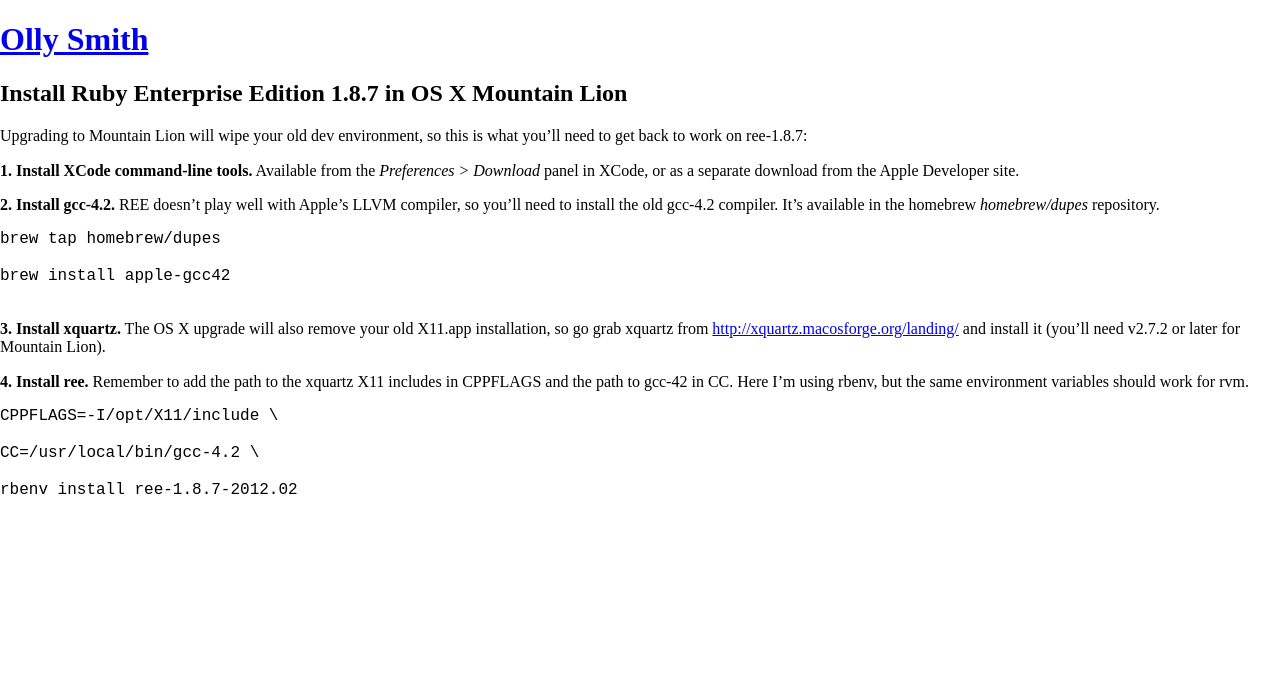
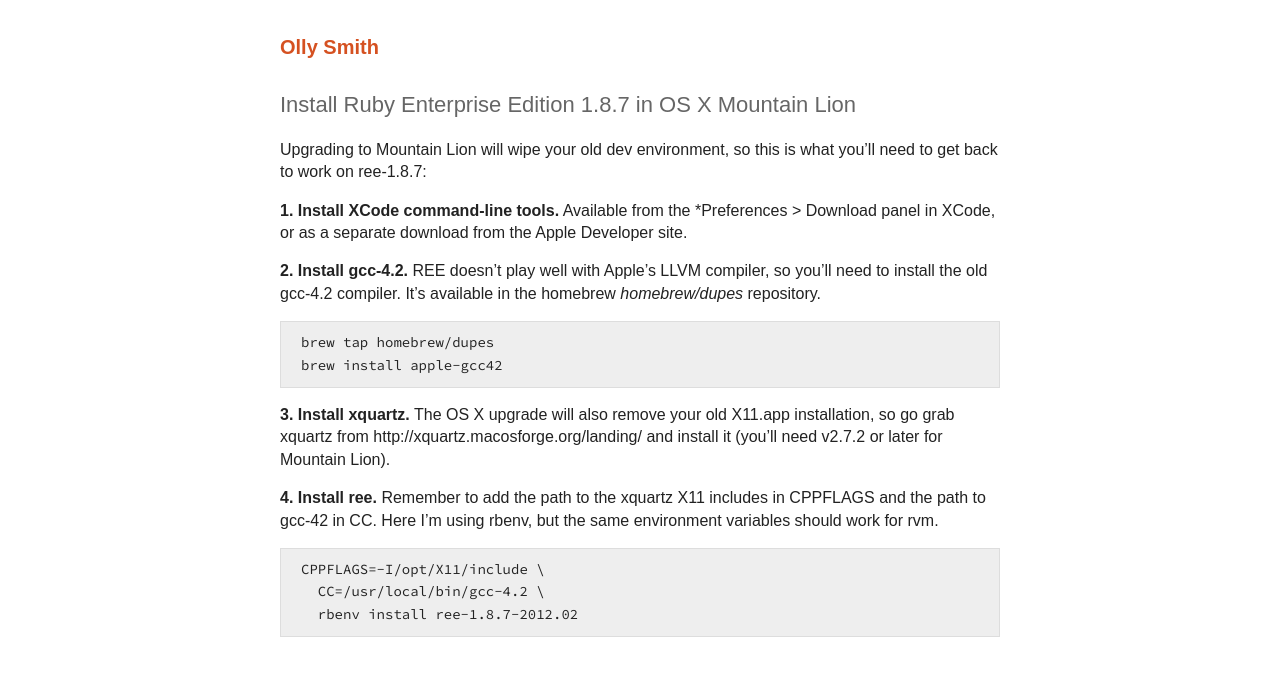
Before and after one commit to oesmith/oesmith.github.com, a Jekyll site: the page built from _posts/tumblr/2012-07-29-28278210238.md, in a window 1280 px wide. Shown: the top 676 px of the page. Built offline with Jekyll 4.4.1, drawn with Linux system fonts in a browser that asks for light colours; nearby versions of some CDN libraries; some web fonts are replaced; library files that are not in the unit come from our copies.

Commit message:
Basic template.

```diff
--- a/_layouts/default.html
+++ b/_layouts/default.html
@@ -7,9 +7,10 @@
   <meta name="author" content="Olly Smith">
   <meta name="viewport" content="width=device-width">
 
-  <link rel="stylesheet" href="css/normalize.css">
-  <link rel="stylesheet" href="css/main.css">
-  <script src="js/vendor/modernizr-2.6.2.min.js"></script>
+  <link href='http://fonts.googleapis.com/css?family=ABeeZee|Source+Code+Pro' rel='stylesheet' type='text/css'>
+  <link rel="stylesheet" href="/css/normalize.css">
+  <link rel="stylesheet" href="/css/main.css">
+  <script src="/js/vendor/modernizr-2.6.2.min.js"></script>
 </head>
 <body>
 
--- a/_posts/tumblr/2012-07-29-28278210238.html
+++ /dev/null
@@ -1,40 +0,0 @@
----
-layout: post
-title: Install Ruby Enterprise Edition 1.8.7 in OS X Mountain Lion
----
-
-<p>Upgrading to Mountain Lion will wipe your old dev environment, so this is what you&#8217;ll need to get back to work on ree-1.8.7:</p>
-
-
-
-<p><strong>1. Install XCode command-line tools.</strong>  Available from the <em>Preferences &gt; Download</em> panel in XCode, or as a separate download from the Apple Developer site.</p>
-
-
-
-<p><strong>2. Install gcc-4.2.</strong>  REE doesn&#8217;t play well with Apple&#8217;s LLVM compiler, so you&#8217;ll need to install the old gcc-4.2 compiler.  It&#8217;s available in the homebrew <em>homebrew/dupes</em> repository.</p>
-
-
-
-<pre><code>brew tap homebrew/dupes
-
-brew install apple-gcc42
-
-</code></pre>
-
-
-
-<p><strong>3. Install xquartz.</strong>  The OS X upgrade will also remove your old X11.app installation, so go grab xquartz from <a href="http://xquartz.macosforge.org/landing/">http://xquartz.macosforge.org/landing/</a> and install it (you&#8217;ll need v2.7.2 or later for Mountain Lion).</p>
-
-
-
-<p><strong>4. Install ree.</strong>  Remember to add the path to the xquartz X11 includes in CPPFLAGS and the path to gcc-42 in CC.  Here I&#8217;m using rbenv, but the same environment variables should work for rvm.</p>
-
-
-
-<pre><code>CPPFLAGS=-I/opt/X11/include \
-
-CC=/usr/local/bin/gcc-4.2 \
-
-rbenv install ree-1.8.7-2012.02
-
-</code></pre>
--- a/css/main.css
+++ b/css/main.css
@@ -66,38 +66,54 @@
 
 body {
   margin: 0 auto;
-  width: 760px;
-  padding: 0 10px;
-  font-family: Helvetica Neue, Helvetica, Arial, sans-serif;
+  width: 720px;
+  padding: 0 24px;
+  font-family: ABeeZee, sans-serif;
+}
+
+a, a:visited, a:active {
+  color: #184D68;
+  text-decoration: none;
 }
 
 h1 a, h1 a:visited, h1 a:active {
-  color: blue;
-  text-decoration: none;
+  color: #D55121;
   font-size: 20px;
   line-height: 30px;
 }
 
 h2 {
-  font-size: 18px;
-  line-height: 27px;
+  font-size: 22px;
+  line-height: 33px;
   font-weight: normal;
+  color: #666;
 }
 
 ul.posts {
   list-style-type: none;
   padding: 0;
   margin: 0;
-  color: #888;
+  color: #666;
+}
+
+ul.posts li {
+  margin: 10px 0;
 }
 
 ul.posts li span {
-  font-family: Menlo, Monaco, Inconsolata, Consolas, monospace;
-  font-size: 12px;
+  font-size: 10px;
   color: #999;
-  margin-right: 5px;
+  white-space: nowrap;
 }
 
-ul.posts li a {
-  margin-left: 5px;
+code {
+  font-family: Source Code Pro, monospace;
+  font-size: 14px;
+  line-height: 18px;
 }
+
+pre {
+  padding: 10px 20px;
+  border: 1px solid #ddd;
+  background: #eee;
+}
--- a/index.html
+++ b/index.html
@@ -5,6 +5,9 @@
 <h2>Blog Posts</h2>
 <ul class="posts">
   {% for post in site.posts %}
-  <li><span>{{ post.date | date_to_string }}</span> &raquo; <a href="{{ post.url }}">{{ post.title }}</a></li>
+  <li>
+    <a href="{{ post.url }}">{{ post.title }}</a>
+    <span>{{ post.date | date_to_string }}</span>
+  </li>
   {% endfor %}
 </ul>
```
Also changed, not shown: _posts/tumblr/2012-07-29-28278210238.md (added, +33 -0 lines).
